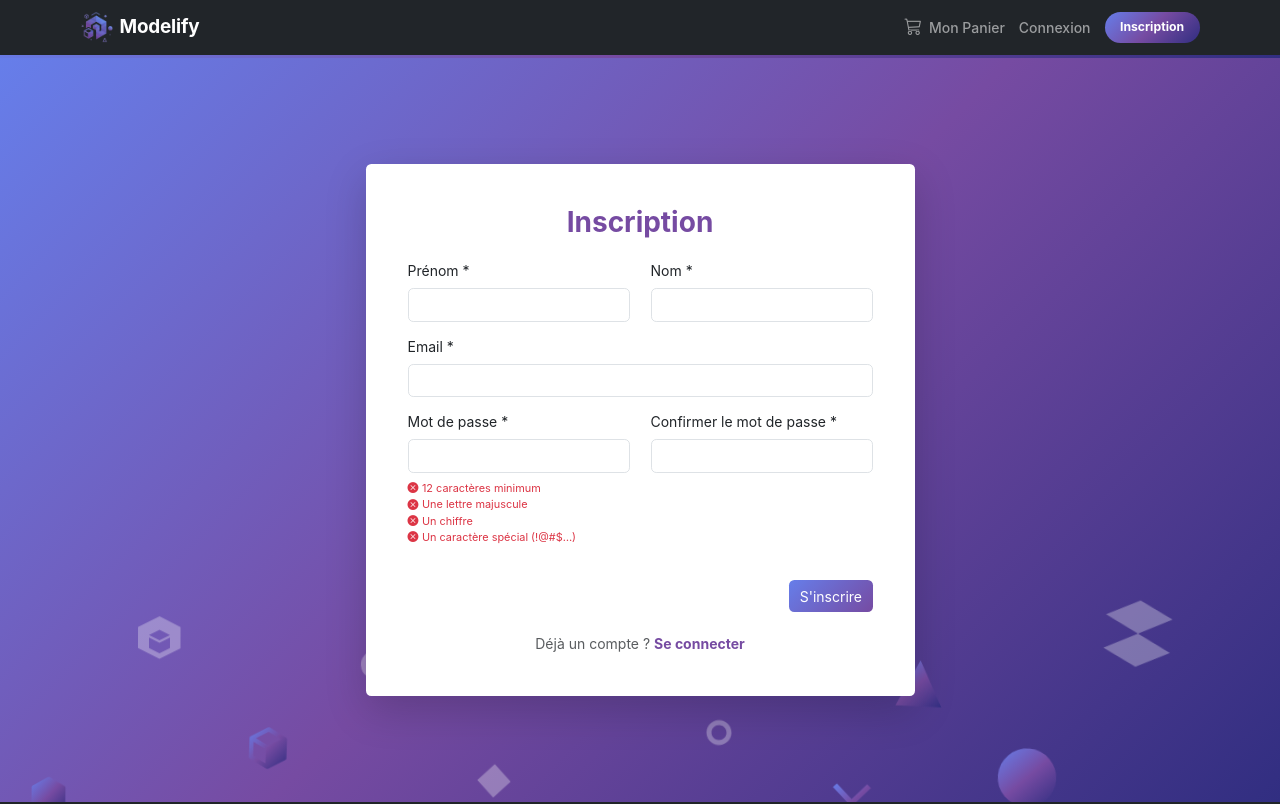
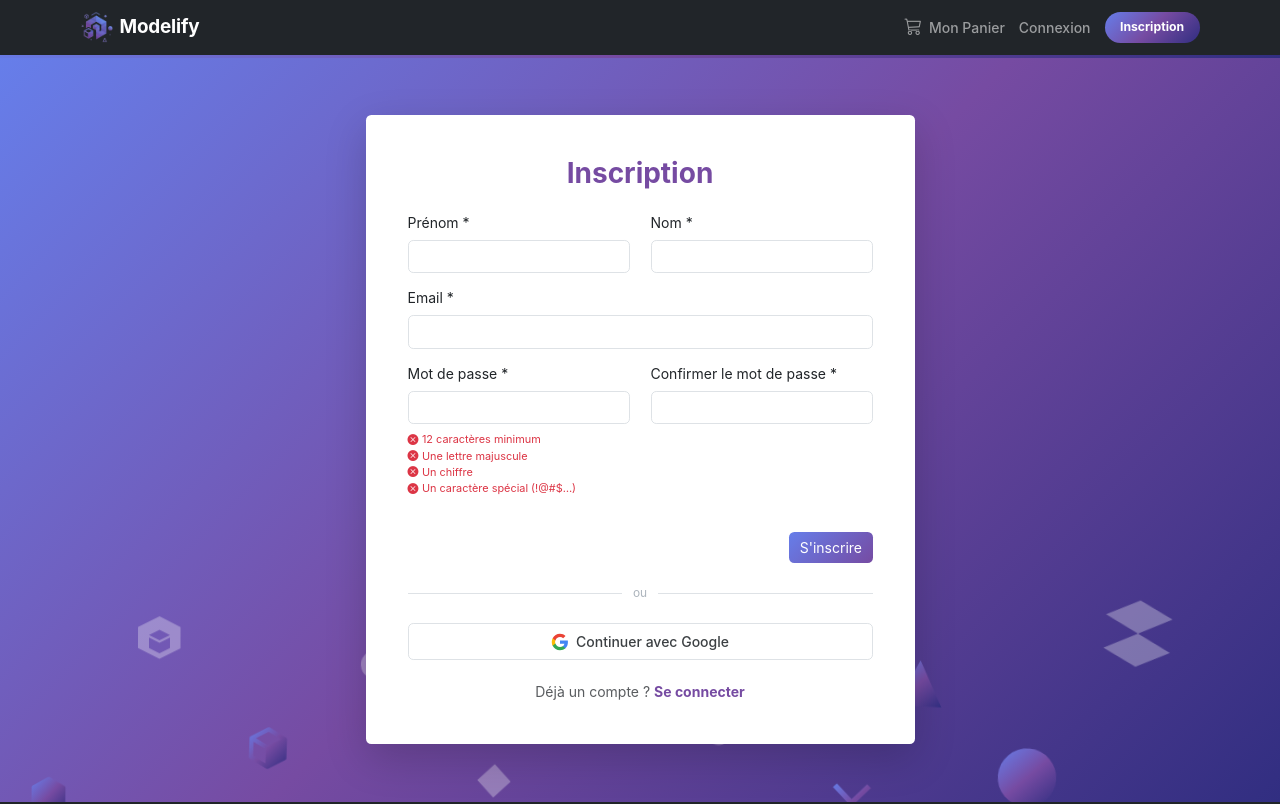
Before and after one commit to Zenkai92/Modelify, a React (Vite) app in the folder frontend/: page /register in a window 1280 px wide. Shown: the top 804 px of the page. Built offline with nearby package versions, Linux system fonts and the light colour scheme; no server answers.

Commit message:
feat: add Google sign-in functionality and enhance authentication UI

```diff
--- a/frontend/src/contexts/AuthContext.jsx
+++ b/frontend/src/contexts/AuthContext.jsx
@@ -203,6 +203,16 @@ export const AuthProvider = ({ children }) => {
     return { data, error }
   }
 
+  const signInWithGoogle = async () => {
+    const { data, error } = await supabase.auth.signInWithOAuth({
+      provider: 'google',
+      options: {
+        redirectTo: `${window.location.origin}/auth/callback`
+      }
+    })
+    return { data, error }
+  }
+
   const signOut = async () => {
     const { error } = await supabase.auth.signOut()
     return { error }
@@ -214,6 +224,7 @@ export const AuthProvider = ({ children }) => {
     loading,
     signUp,
     signIn,
+    signInWithGoogle,
     signOut
   }
 
--- a/frontend/src/pages/auth/AuthCallback.jsx
+++ b/frontend/src/pages/auth/AuthCallback.jsx
@@ -14,12 +14,23 @@ const AuthCallback = () => {
 
         if (error) {
           setError('Erreur lors de la confirmation : ' + error.message);
-        } else if (data.session) {
-          // Utilisateur confirmé et connecté
+          return;
+        }
+
+        if (!data.session) {
+          setError('Session non trouvée');
+          return;
+        }
+
+        const { user, access_token } = data.session;
+        const provider = user.app_metadata?.provider;
+
+        // Pour les connexions OAuth (Google, etc.), créer le profil si c'est le premier login
+        if (provider && provider !== 'email') {
+          await ensureOAuthProfileExists(user, access_token);
+        }
+
         navigate('/', { replace: true });
-        } else {
-          setError('Session non trouvée');
-        }
       } catch (err) {
         setError('Erreur lors du traitement : ' + err.message);
       } finally {
@@ -30,22 +41,21 @@ const AuthCallback = () => {
     handleAuthCallback();
   }, [navigate]);
 
-  if (loading) {
   return (
+    <>
+      {loading && (
         <div className="container py-5 text-center">
           <div className="spinner-border" role="status">
-          <span className="visually-hidden">Confirmation en cours...</span>
+            <span className="visually-hidden">Connexion en cours...</span>
           </div>
-        <p className="mt-3">Confirmation de votre compte...</p>
+          <p className="mt-3">Finalisation de la connexion...</p>
         </div>
-    );
-  }
+      )}
 
-  if (error) {
-    return (
+      {error && (
         <div className="container py-5">
           <div className="alert alert-danger">
-          <h4>Erreur de confirmation</h4>
+            <h4>Erreur de connexion</h4>
             <p>{error}</p>
             <button
               className="btn btn-primary"
@@ -55,10 +65,57 @@ const AuthCallback = () => {
             </button>
           </div>
         </div>
+      )}
+    </>
   );
+};
+
+async function ensureOAuthProfileExists(user, token) {
+  try {
+    // Vérifier si le profil existe déjà
+    const checkResponse = await fetch(
+      `${import.meta.env.VITE_API_URL}/api/users/me`,
+      { headers: { Authorization: `Bearer ${token}` } }
+    );
+
+    if (!checkResponse.ok) return;
+
+    const profile = await checkResponse.json();
+
+    // Si le profil vient du fallback backend (pas encore en base), on le crée
+    // Le fallback retourne firstName="" et lastName="" sans avoir de record réel
+    const meta = user.user_metadata ?? {};
+    const isNewUser =
+      !profile.firstName &&
+      !profile.lastName &&
+      (new Date(user.last_sign_in_at) - new Date(user.created_at)) < 30000;
+
+    if (!isNewUser) return;
+
+    const fullName = meta.full_name ?? meta.name ?? '';
+    const parts = fullName.trim().split(/\s+/);
+    const firstName = meta.given_name ?? parts[0] ?? '';
+    const lastName = meta.family_name ?? parts.slice(1).join(' ') ?? '';
+
+    const profileData = {
+      id: user.id,
+      email: user.email,
+      firstName,
+      lastName,
+      role: 'user',
+      companyName: '',
+      createdAt: new Date().toISOString(),
+      updateAt: new Date().toISOString(),
+    };
+
+    await fetch(`${import.meta.env.VITE_API_URL}/api/users`, {
+      method: 'POST',
+      headers: { 'Content-Type': 'application/json' },
+      body: JSON.stringify(profileData),
+    });
+  } catch (err) {
+    console.error('Erreur lors de la création du profil OAuth:', err);
+  }
 }
 
-  return null;
-};
-
 export default AuthCallback;
--- a/frontend/src/pages/auth/Login.css
+++ b/frontend/src/pages/auth/Login.css
@@ -14,3 +14,47 @@
 .login-link {
   color: #764ba2;
 }
+
+.auth-divider {
+  display: flex;
+  align-items: center;
+  text-align: center;
+  color: #adb5bd;
+  font-size: 0.85rem;
+}
+
+.auth-divider::before,
+.auth-divider::after {
+  content: '';
+  flex: 1;
+  border-top: 1px solid #dee2e6;
+}
+
+.auth-divider span {
+  padding: 0 0.75rem;
+}
+
+.btn-google {
+  display: flex;
+  align-items: center;
+  justify-content: center;
+  background-color: #fff;
+  border: 1px solid #dee2e6;
+  color: #3c4043;
+  font-weight: 500;
+  transition: background-color 0.2s, box-shadow 0.2s;
+}
+
+.btn-google:hover {
+  background-color: #f8f9fa;
+  box-shadow: 0 1px 4px rgba(0, 0, 0, 0.12);
+  color: #3c4043;
+}
+
+.btn-google:disabled {
+  opacity: 0.6;
+}
+
+.google-icon {
+  flex-shrink: 0;
+}
--- a/frontend/src/pages/auth/Login.jsx
+++ b/frontend/src/pages/auth/Login.jsx
@@ -9,7 +9,7 @@ const Login = () => {
   const [password, setPassword] = useState('')
   const [loading, setLoading] = useState(false)
   const [error, setError] = useState('')
-  const { signIn, user } = useAuth()
+  const { signIn, signInWithGoogle, user } = useAuth()
   const navigate = useNavigate()
   const location = useLocation()
   const message = location.state?.message
@@ -93,6 +93,25 @@ const Login = () => {
                   </button>
                 </form>
 
+                <div className="auth-divider my-4">
+                  <span>ou</span>
+                </div>
+
+                <button
+                  type="button"
+                  className="btn btn-google w-100 py-2"
+                  onClick={signInWithGoogle}
+                  disabled={loading}
+                >
+                  <svg className="google-icon me-2" viewBox="0 0 24 24" width="18" height="18">
+                    <path fill="#4285F4" d="M22.56 12.25c0-.78-.07-1.53-.2-2.25H12v4.26h5.92c-.26 1.37-1.04 2.53-2.21 3.31v2.77h3.57c2.08-1.92 3.28-4.74 3.28-8.09z"/>
+                    <path fill="#34A853" d="M12 23c2.97 0 5.46-.98 7.28-2.66l-3.57-2.77c-.98.66-2.23 1.06-3.71 1.06-2.86 0-5.29-1.93-6.16-4.53H2.18v2.84C3.99 20.53 7.7 23 12 23z"/>
+                    <path fill="#FBBC05" d="M5.84 14.09c-.22-.66-.35-1.36-.35-2.09s.13-1.43.35-2.09V7.07H2.18C1.43 8.55 1 10.22 1 12s.43 3.45 1.18 4.93l3.66-2.84z"/>
+                    <path fill="#EA4335" d="M12 5.38c1.62 0 3.06.56 4.21 1.64l3.15-3.15C17.45 2.09 14.97 1 12 1 7.7 1 3.99 3.47 2.18 7.07l3.66 2.84c.87-2.6 3.3-4.53 6.16-4.53z"/>
+                  </svg>
+                  Continuer avec Google
+                </button>
+
                 <div className="text-center mt-4">
                   <p className="mb-0 text-muted">
                     Pas encore de compte ?{' '}
--- a/frontend/src/pages/auth/Register.css
+++ b/frontend/src/pages/auth/Register.css
@@ -27,3 +27,47 @@
 .register-link {
   color: #764ba2;
 }
+
+.auth-divider {
+  display: flex;
+  align-items: center;
+  text-align: center;
+  color: #adb5bd;
+  font-size: 0.85rem;
+}
+
+.auth-divider::before,
+.auth-divider::after {
+  content: '';
+  flex: 1;
+  border-top: 1px solid #dee2e6;
+}
+
+.auth-divider span {
+  padding: 0 0.75rem;
+}
+
+.btn-google {
+  display: flex;
+  align-items: center;
+  justify-content: center;
+  background-color: #fff;
+  border: 1px solid #dee2e6;
+  color: #3c4043;
+  font-weight: 500;
+  transition: background-color 0.2s, box-shadow 0.2s;
+}
+
+.btn-google:hover {
+  background-color: #f8f9fa;
+  box-shadow: 0 1px 4px rgba(0, 0, 0, 0.12);
+  color: #3c4043;
+}
+
+.btn-google:disabled {
+  opacity: 0.6;
+}
+
+.google-icon {
+  flex-shrink: 0;
+}
--- a/frontend/src/pages/auth/Register.jsx
+++ b/frontend/src/pages/auth/Register.jsx
@@ -15,7 +15,7 @@ const Register = () => {
   const [loading, setLoading] = useState(false)
   const [error, setError] = useState('')
   const [confirmTouched, setConfirmTouched] = useState(false)
-  const { signUp, user } = useAuth()
+  const { signUp, signInWithGoogle, user } = useAuth()
   const navigate = useNavigate()
 
   if (user) {
@@ -201,6 +201,25 @@ const Register = () => {
                   </div>
                 </form>
 
+                <div className="auth-divider my-4">
+                  <span>ou</span>
+                </div>
+
+                <button
+                  type="button"
+                  className="btn btn-google w-100 py-2"
+                  onClick={signInWithGoogle}
+                  disabled={loading}
+                >
+                  <svg className="google-icon me-2" viewBox="0 0 24 24" width="18" height="18">
+                    <path fill="#4285F4" d="M22.56 12.25c0-.78-.07-1.53-.2-2.25H12v4.26h5.92c-.26 1.37-1.04 2.53-2.21 3.31v2.77h3.57c2.08-1.92 3.28-4.74 3.28-8.09z"/>
+                    <path fill="#34A853" d="M12 23c2.97 0 5.46-.98 7.28-2.66l-3.57-2.77c-.98.66-2.23 1.06-3.71 1.06-2.86 0-5.29-1.93-6.16-4.53H2.18v2.84C3.99 20.53 7.7 23 12 23z"/>
+                    <path fill="#FBBC05" d="M5.84 14.09c-.22-.66-.35-1.36-.35-2.09s.13-1.43.35-2.09V7.07H2.18C1.43 8.55 1 10.22 1 12s.43 3.45 1.18 4.93l3.66-2.84z"/>
+                    <path fill="#EA4335" d="M12 5.38c1.62 0 3.06.56 4.21 1.64l3.15-3.15C17.45 2.09 14.97 1 12 1 7.7 1 3.99 3.47 2.18 7.07l3.66 2.84c.87-2.6 3.3-4.53 6.16-4.53z"/>
+                  </svg>
+                  Continuer avec Google
+                </button>
+
                 <div className="text-center mt-4">
                   <p className="mb-0 text-muted">
                     Déjà un compte ?{' '}
```
Lines whose indentation alone changed are shown as unchanged.
